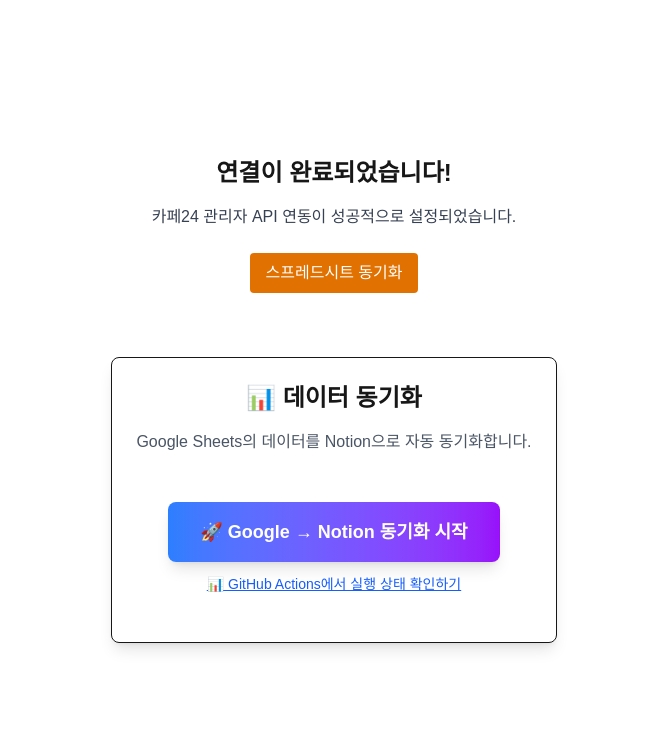
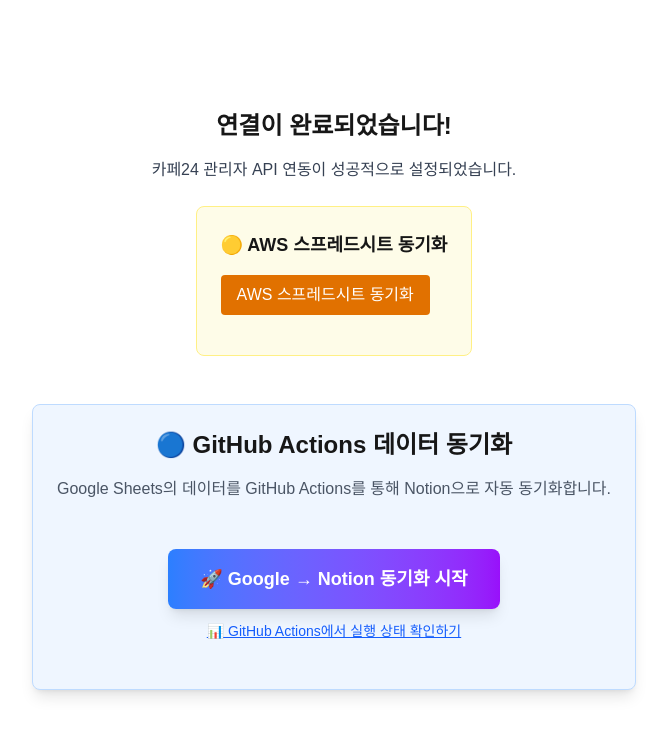
Before and after one commit to bkbros/taga-api-shop, a Next.js app: page /success in a window 1280 px wide. Shown: the top 736 px of the page, without its empty margins (306-973 px from the left). Built offline with nearby package versions, Linux system fonts and the light colour scheme.

Commit message:
컴포넌트 수정

```diff
--- a/components/SyncButton.tsx
+++ b/components/SyncButton.tsx
@@ -15,7 +15,8 @@
     setMessage("");
 
     try {
-      const response = await fetch("/api/trigger-sync/notion", {
+      // 새로운 GitHub Actions API 호출
+      const response = await fetch("/api/github-sync", {
         method: "POST",
         headers: {
           "Content-Type": "application/json",
@@ -31,13 +32,15 @@
       if (data.success) {
         setMessage("✅ " + data.message);
         setTimeout(() => {
-          setMessage(prev => prev + "\n🔄 GitHub에서 진행 상황을 확인하세요!");
+          setMessage(prev => prev + "\n🔄 GitHub Actions에서 진행 상황을 확인하세요!");
         }, 1000);
       } else {
         setMessage("❌ " + data.message);
+        console.error("GitHub API 오류:", data);
       }
     } catch (error: unknown) {
-      setMessage(`❌ 네트워크 오류: ${error}`);
+      console.error("네트워크 오류:", error);
+      setMessage(`❌ 네트워크 오류: ${error instanceof Error ? error.message : String(error)}`);
     }
 
     setLoading(false);
@@ -80,7 +83,7 @@
                 <animate attributeName="stroke-dashoffset" dur="2s" values="0;-16;-32;-32" repeatCount="indefinite" />
               </circle>
             </svg>
-            처리 중...
+            GitHub Actions 실행 중...
           </span>
         ) : (
           "🚀 Google → Notion 동기화 시작"
--- a/src/app/api/trigger-sync/notion/route.ts
+++ b/src/app/api/github-sync/route.ts
@@ -6,8 +6,11 @@
     const body = await request.json();
     const { testOffset = "0", testLimit = "0" } = body;
 
+    console.log("🚀 GitHub Actions 호출 시작...", { testOffset, testLimit });
+
+    // GitHub API를 통해 워크플로우 실행
     const response = await axios.post(
-      `https://api.github.com/repos/bkbros/google-to-notion-automation/dispatches`,
+      `https://api.github.com/repos/bkbros-dev/google-to-notion-automation/dispatches`,
       {
         event_type: "run-sync",
         client_payload: {
@@ -24,26 +27,28 @@
       },
     );
 
-    if (response.status === 204) {
-      return NextResponse.json({
-        success: true,
-        message: "GitHub Actions 워크플로우가 시작되었습니다!",
-      });
-    } else {
-      throw new Error(`GitHub API 오류: ${response.status}`);
-    }
+    console.log("✅ GitHub API 성공:", response.status);
+
+    return NextResponse.json({
+      success: true,
+      message: "Google to Notion 동기화가 GitHub Actions에서 시작되었습니다!",
+      githubResponse: response.status,
+    });
   } catch (error: unknown) {
-    console.error("Error:", error);
+    console.error("❌ GitHub API 오류:", error);
+
     return NextResponse.json(
       {
         success: false,
-        message: `오류 발생: ${error}`,
+        message: `GitHub API 오류: ${error}`,
+        error: error || "UNKNOWN",
       },
       { status: 500 },
     );
   }
 }
 
+// CORS 처리
 export async function OPTIONS() {
   return new NextResponse(null, {
     status: 200,
--- a/src/app/success/page.tsx
+++ b/src/app/success/page.tsx
@@ -1,53 +1,10 @@
 // "use client";
 
-// import { useState } from "react";
-
-// export default function SuccessPage() {
-//   const [error, setError] = useState<string | null>(null);
-//   const [msg, setMsg] = useState<string>();
-
-//   const handleSync = async () => {
-//     setError(null);
-//     setMsg(undefined);
-//     try {
-//       const res = await fetch("/api/trigger-sync");
-//       const json = await res.json();
-//       if (!res.ok) throw new Error(json.error || "동기화 실패");
-
-//       // next_start 가 null 이면 끝까지 돌린 것
-//       if (json.next_start === null) {
-//         setMsg(`✅ 동기화 완료되었습니다! 총 ${json.updated}개 업데이트`);
-//       } else {
-//         setMsg(`🔄 업데이트 ${json.updated}개 완료… 다음 배치 진행 중`);
-//       }
-//     } catch (err: unknown) {
-//       setError(err instanceof Error ? err.message : String(err));
-//     }
-//   };
-
-//   return (
-//     <main className="flex flex-col items-center justify-center min-h-screen p-10">
-//       <h1 className="text-2xl font-bold mb-4">연결이 완료되었습니다!</h1>
-//       <p className="text-gray-700 mb-6">카페24 관리자 API 연동이 성공적으로 설정되었습니다.</p>
-
-//       <button onClick={handleSync} className="mb-4 px-4 py-2 bg-gray-500 text-white rounded hover:bg-gray-600">
-//         스프레드시트 동기화
-//       </button>
-
-//       {/* 여기부터 메시지 렌더링 */}
-//       {msg && <p className="mt-4 text-green-600">{msg}</p>}
-//       {error && <p className="mt-4 text-red-600">에러: {error}</p>}
-//     </main>
-//   );
-// }
-// "use client";
-
+// import SyncButton from "components/SyncButton";
 // import { useState } from "react";
 
 // type SyncStatus = {
 //   status: "RUNNING" | "SUCCEEDED" | "FAILED";
-//   updated?: number;
-//   next_start?: string | null;
 // };
 
 // export default function SuccessPage() {
@@ -75,14 +32,13 @@
 //         json = (await st.json()) as SyncStatus;
 //       } while (json.status === "RUNNING");
 
-//       // 3) 결과 처리
-//       if (json.next_start === null) {
-//         setMsg(`✅ 동기화 완료!`);
-//       } else {
-//         setMsg(`🔄 계속 진행 중`);
-//       }
+//       // 3) 완료 메시지
+//       setMsg(`✅ 동기화 완료!`);
 //     } catch (err: unknown) {
 //       setError(err instanceof Error ? err.message : String(err));
+//     } finally {
+//       // 무조건 로딩 해제
+//       setLoading(false);
 //     }
 //   };
 
@@ -93,7 +49,8 @@
 
 //       <button
 //         onClick={handleSync}
-//         className={`mb-4 px-4 py-2 text-white rounded cursor-pointer
+//         disabled={loading}
+//         className={`mb-4 px-4 py-2 text-white rounded
 //           ${loading ? "bg-gray-400 cursor-not-allowed" : "bg-amber-600 hover:bg-amber-300"}`}
 //       >
 //         {loading ? "동기화 중..." : "스프레드시트 동기화"}
@@ -101,6 +58,12 @@
 
 //       {msg && <p className="mt-4 text-green-600">{msg}</p>}
 //       {error && <p className="mt-4 text-red-600">에러: {error}</p>}
+
+//       <section className="mt-12 p-6 bg-white rounded-lg shadow-lg border">
+//         <h2 className="text-2xl font-semibold mb-4 text-center">📊 데이터 동기화</h2>
+//         <p className="text-gray-600 text-center mb-6">Google Sheets의 데이터를 Notion으로 자동 동기화합니다.</p>
+//         <SyncButton />
+//       </section>
 //     </main>
 //   );
 // }
@@ -118,13 +81,14 @@
   const [msg, setMsg] = useState<string>();
   const [loading, setLoading] = useState<boolean>(false);
 
-  const handleSync = async () => {
+  // 기존 AWS Step Functions 동기화
+  const handleAwsSync = async () => {
     setError(null);
     setMsg(undefined);
     setLoading(true);
 
     try {
-      // 1) 실행 시작
+      // 1) 실행 시작 (기존 AWS Step Functions)
       const res = await fetch("/api/trigger-sync");
       if (!res.ok) throw new Error("동기화 시작에 실패했습니다.");
       const { executionArn } = (await res.json()) as { executionArn: string };
@@ -139,7 +103,7 @@
       } while (json.status === "RUNNING");
 
       // 3) 완료 메시지
-      setMsg(`✅ 동기화 완료!`);
+      setMsg(`✅ AWS 동기화 완료!`);
     } catch (err: unknown) {
       setError(err instanceof Error ? err.message : String(err));
     } finally {
@@ -153,21 +117,28 @@
       <h1 className="text-2xl font-bold mb-4">연결이 완료되었습니다!</h1>
       <p className="text-gray-700 mb-6">카페24 관리자 API 연동이 성공적으로 설정되었습니다.</p>
 
+      {/* 기존 AWS Step Functions 동기화 */}
+      <div className="mb-8 p-6 bg-yellow-50 rounded-lg border border-yellow-200">
+        <h3 className="text-lg font-semibold mb-4">🟡 AWS 스프레드시트 동기화</h3>
         <button
-        onClick={handleSync}
+          onClick={handleAwsSync}
           disabled={loading}
           className={`mb-4 px-4 py-2 text-white rounded
             ${loading ? "bg-gray-400 cursor-not-allowed" : "bg-amber-600 hover:bg-amber-300"}`}
         >
-        {loading ? "동기화 중..." : "스프레드시트 동기화"}
+          {loading ? "AWS 동기화 중..." : "AWS 스프레드시트 동기화"}
         </button>
 
         {msg && <p className="mt-4 text-green-600">{msg}</p>}
         {error && <p className="mt-4 text-red-600">에러: {error}</p>}
+      </div>
 
-      <section className="mt-12 p-6 bg-white rounded-lg shadow-lg border">
-        <h2 className="text-2xl font-semibold mb-4 text-center">📊 데이터 동기화</h2>
-        <p className="text-gray-600 text-center mb-6">Google Sheets의 데이터를 Notion으로 자동 동기화합니다.</p>
+      {/* 새로운 GitHub Actions 동기화 */}
+      <section className="mt-4 p-6 bg-blue-50 rounded-lg shadow-lg border border-blue-200">
+        <h2 className="text-2xl font-semibold mb-4 text-center">🔵 GitHub Actions 데이터 동기화</h2>
+        <p className="text-gray-600 text-center mb-6">
+          Google Sheets의 데이터를 GitHub Actions를 통해 Notion으로 자동 동기화합니다.
+        </p>
         <SyncButton />
       </section>
     </main>
```
Lines whose indentation alone changed are shown as unchanged.
